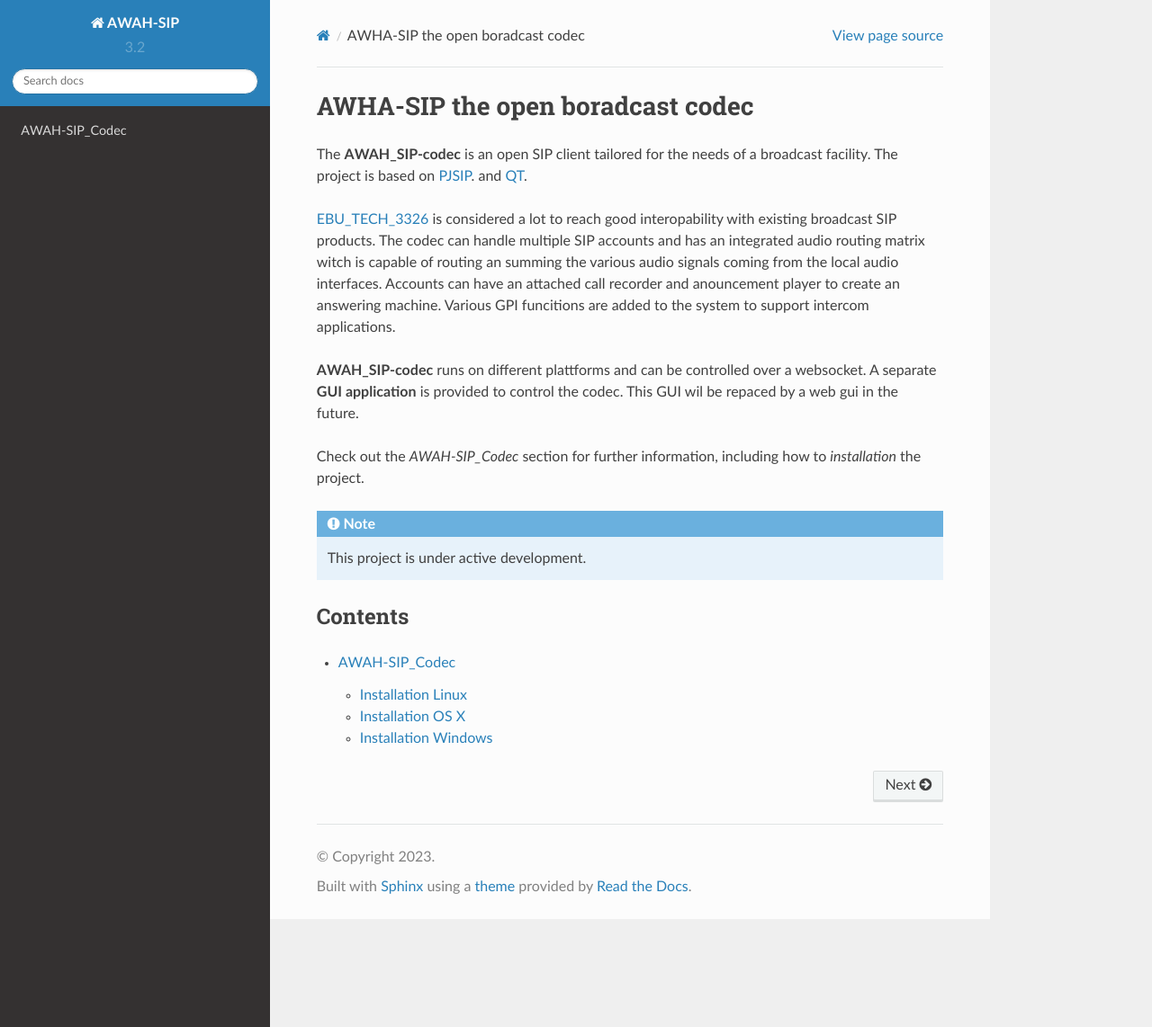
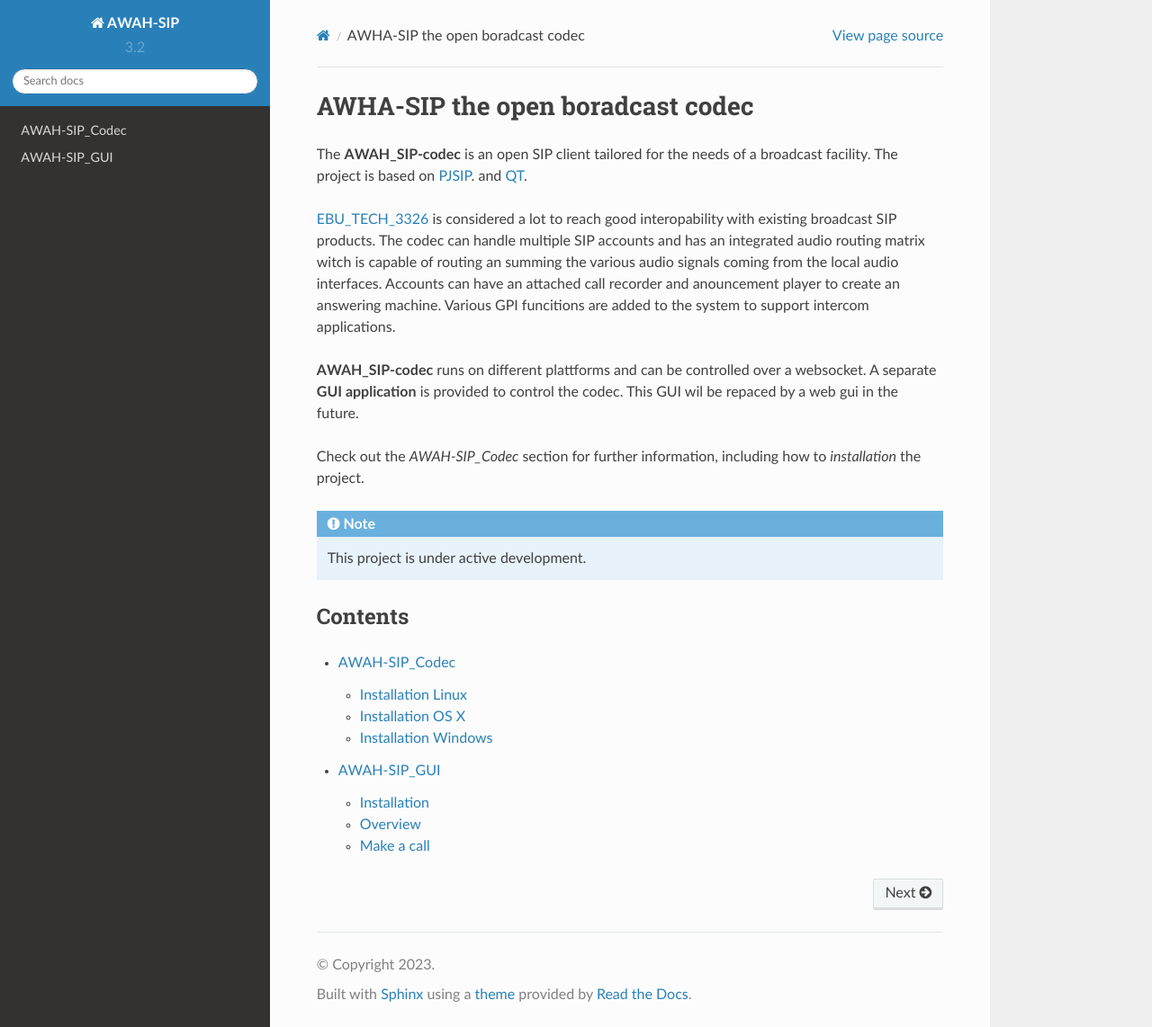
Before and after one commit to AWAH-SIP/AWAH-SIP_Documentation, a Sphinx documentation site: the page built from docs/source/index.rst, in a window 1280 px wide and 1142 px high. Shown: the whole window at 90% size. Built offline with Sphinx 7.4.7 and the Read the Docs theme 2.0.0, drawn with Linux system fonts in a browser that asks for light colours.

Commit message:
GUI added

```diff
--- a/docs/source/index.rst
+++ b/docs/source/index.rst
@@ -34,3 +34,4 @@
    :maxdepth: 2
 
    AWAH-SIP_Codec
+   AWAH-SIP_GUI
```
